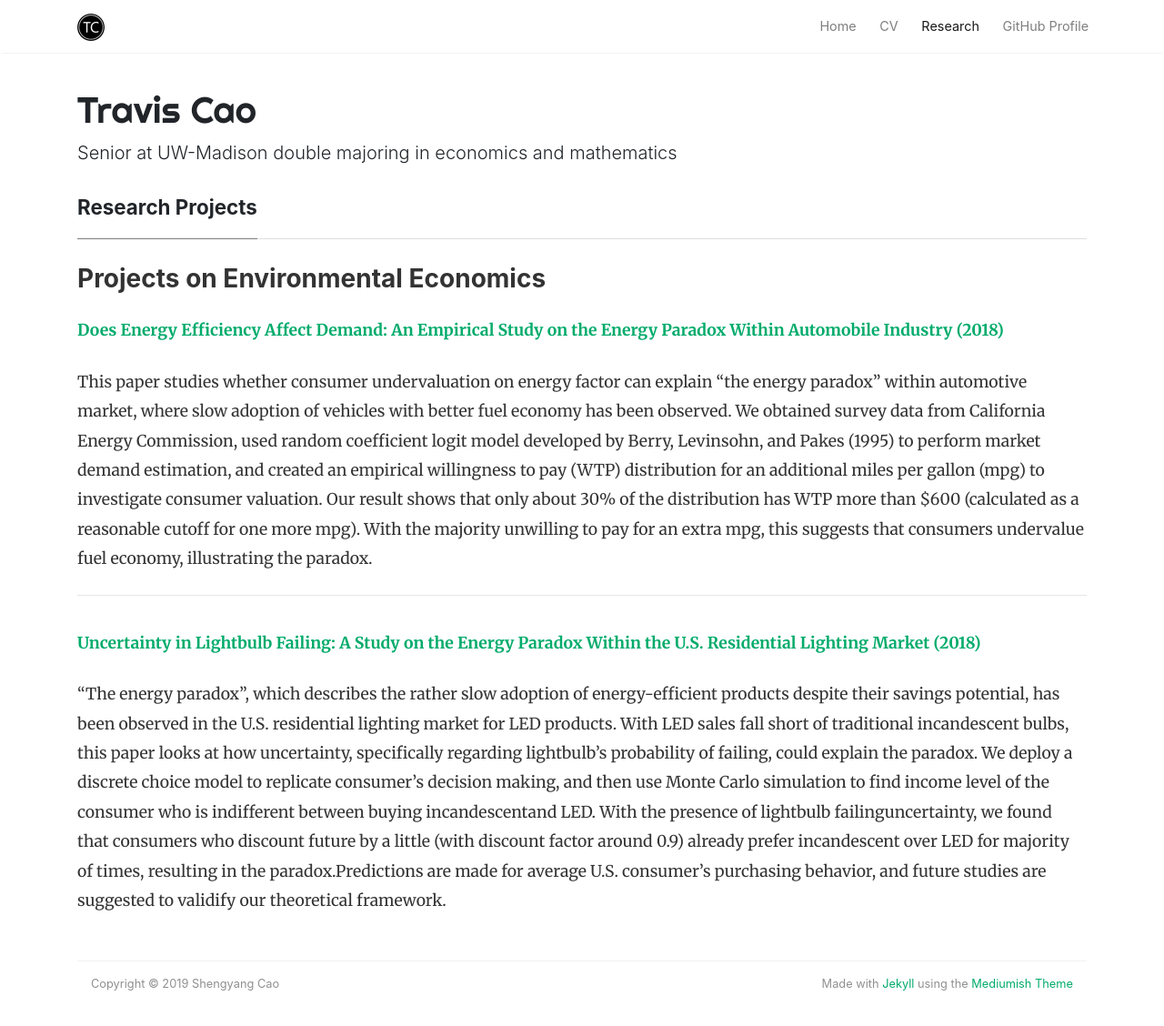
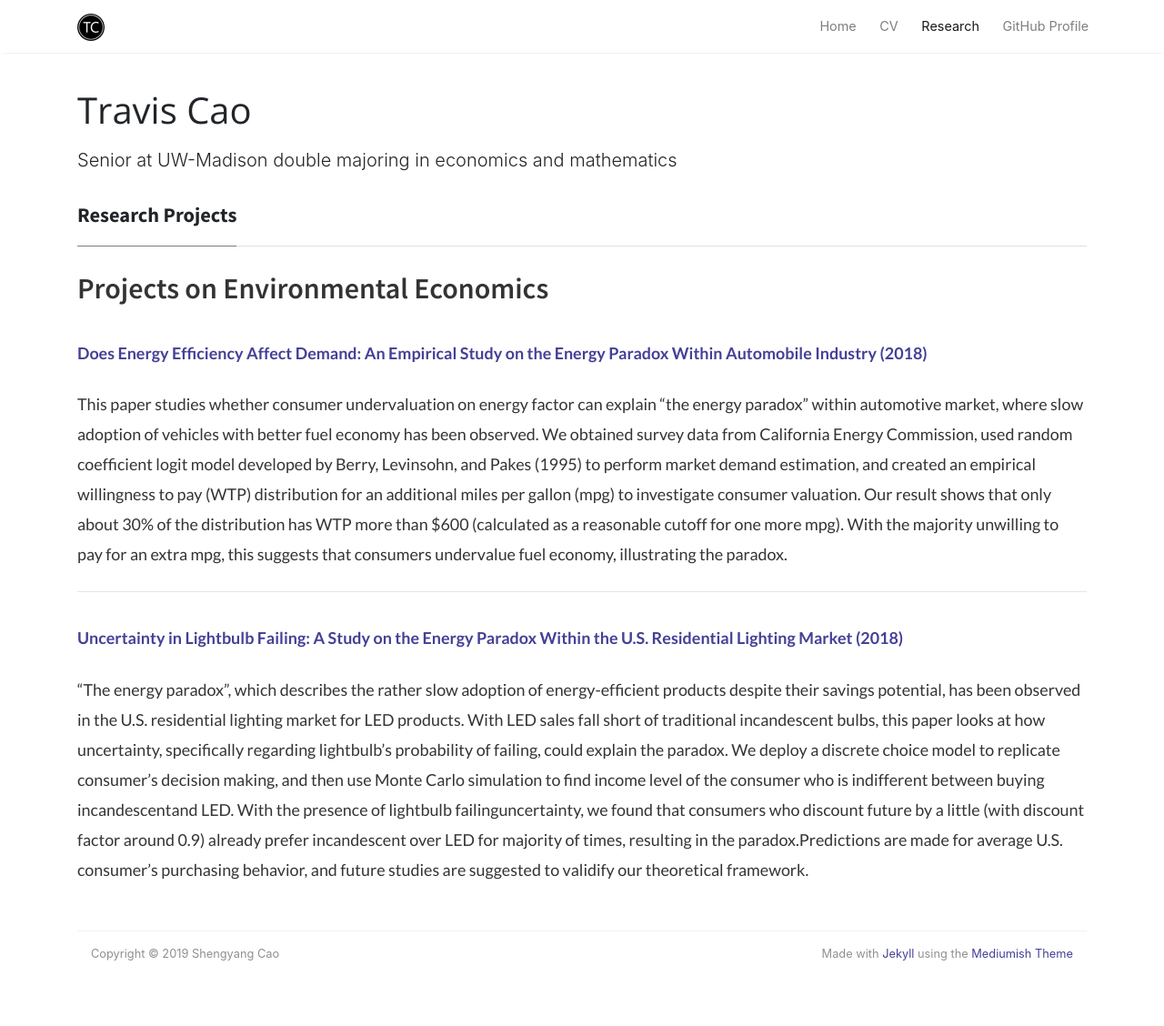
Before and after one commit to scaotravis/scaotravis.github.io, a Jekyll site: the page built from _posts/2019-01-11-research.md, in a window 1280 px wide and 1165 px high. Shown: the top 1128 px of the window at 91% size. Built offline with Jekyll 4.4.1, drawn with Linux system fonts in a browser that asks for light colours; nearby versions of some CDN libraries; comment, search, counter and statistics services are not loaded.

Commit message:
update site fonts and highlighting colors

```diff
--- a/_layouts/default.html
+++ b/_layouts/default.html
@@ -35,6 +35,7 @@ j=d.createElement(s),dl=l!='dataLayer'?'&l='+l:'';j.async=true;j.src=
 <link rel="stylesheet" href="https://stackpath.bootstrapcdn.com/bootstrap/4.1.3/css/bootstrap.min.css" integrity="sha384-MCw98/SFnGE8fJT3GXwEOngsV7Zt27NXFoaoApmYm81iuXoPkFOJwJ8ERdknLPMO" crossorigin="anonymous">
 <link rel="stylesheet" href="https://use.fontawesome.com/releases/v5.0.13/css/all.css" integrity="sha384-DNOHZ68U8hZfKXOrtjWvjxusGo9WQnrNx2sqG0tfsghAvtVlRW3tvkXWZh58N9jp" crossorigin="anonymous">
 <link href="https://fonts.googleapis.com/css?family=Righteous%7CMerriweather:300,300i,400,400i,700,700i" rel="stylesheet">
+<link href="https://fonts.googleapis.com/css?family=Lato:300,300i,400,400i,700,700i,900,900i|Open+Sans:300,300i,400,400i,600,600i,700,700i,800,800i|Roboto:300,300i,400,400i,500,500i,700,700i,900,900i|Source+Sans+Pro:300,300i,400,400i,600,600i,700,700i,900,900i" rel="stylesheet">
 <link href="{{ site.baseurl }}/assets/css/screen.css" rel="stylesheet">
 <link href="{{ site.baseurl }}/assets/css/main.css" rel="stylesheet">
 
--- a/_posts/2019-01-11-research.md
+++ b/_posts/2019-01-11-research.md
@@ -5,7 +5,9 @@ categories: research
 permalink: /research/
 ---
 
-### Projects on Environmental Economics
+## Projects on Environmental Economics
+
+<hr style="height:.5pt; visibility:hidden;" />
 
 [**Does Energy Efficiency Affect Demand: An Empirical Study on the Energy Paradox Within Automobile Industry (2018)**]({{ site.url }}/downloads/cao_fuel_economy.pdf)
 
@@ -13,7 +15,7 @@ This paper studies whether consumer undervaluation on energy factor can explain
 
 ---
 
-<hr style="height:2pt; visibility:hidden;" />
+<hr style="height:.5pt; visibility:hidden;" />
 
 [**Uncertainty in Lightbulb Failing: A Study on the Energy Paradox Within the U.S. Residential Lighting Market (2018)**]({{ site.url }}/downloads/cao_lightbulb.pdf)
 
--- a/assets/css/screen.css
+++ b/assets/css/screen.css
@@ -8,11 +8,11 @@ License: https://www.wowthemes.net/freebies-license/
      padding:1rem 0rem;
 }
  a {
-     color:#00ab6b;
+     color: #444096;
      transition:all 0.2s;
 }
  a:hover {
-     color: #038252;
+     color: #008da9;
      text-decoration:none;
 }
  pre {
@@ -22,7 +22,7 @@ License: https://www.wowthemes.net/freebies-license/
      border: #E3EDF3 1px solid;
      width: 100%;
      padding: 10px;
-     font-family: monospace, sans-serif;
+     font-family: "Lato";
      font-size: 14px;
      white-space: pre;
      overflow: auto;
@@ -220,9 +220,12 @@ License: https://www.wowthemes.net/freebies-license/
      max-height:30px;
      margin-right:5px;
 }
- .mainheading h1.sitetitle {
-     font-family:Righteous;
+
+.mainheading h1.sitetitle {
+    font-family:"Open Sans";
+    margin-bottom:1rem;
 }
+
  .mainheading h1.posttitle {
      font-weight:700;
      margin-bottom:1rem;
@@ -242,8 +245,8 @@ License: https://www.wowthemes.net/freebies-license/
      color:rgba(0,0,0,.8);
 }
  .article-post {
-     font-family:Merriweather;
-     font-size:1.1rem;
+     font-family: "Lato";
+     font-size:1.12rem;
      line-height:1.84;
      color:rgba(0,0,0,.8);
 }
@@ -534,11 +537,11 @@ License: https://www.wowthemes.net/freebies-license/
      margin-bottom: 1.5rem;
 }
  .h1, .h2, .h3, .h4, .h5, .h6, h1, h2, h3, h4, h5, h6 {
-     font-family: -apple-system,system-ui,BlinkMacSystemFont,"Segoe UI",Roboto,"Helvetica Neue",Arial,sans-serif;
+     font-family: "Source Sans Pro";
 }
  .article-post .h1, .article-post .h2, .article-post .h3, .article-post .h4, .article-post .h5, .article-post .h6, .article-post h1, .article-post h2, .article-post h3, .article-post h4, .article-post h5, .article-post h6 {
-     font-weight: 700;
-     margin-bottom: 1.5rem;
+     font-weight: 600;
+     margin-bottom: 1.1rem;
 }
  .article-post img.shadow {
      -webkit-box-shadow: 0px 0px 10px 0px rgba(0, 0, 0, 0.30);
```
Also changed, not shown: _posts/2018-12-28-home.md (+4 -4 lines), _posts/2019-02-24-hoo.md (line endings or trailing spaces), 8 other files.
